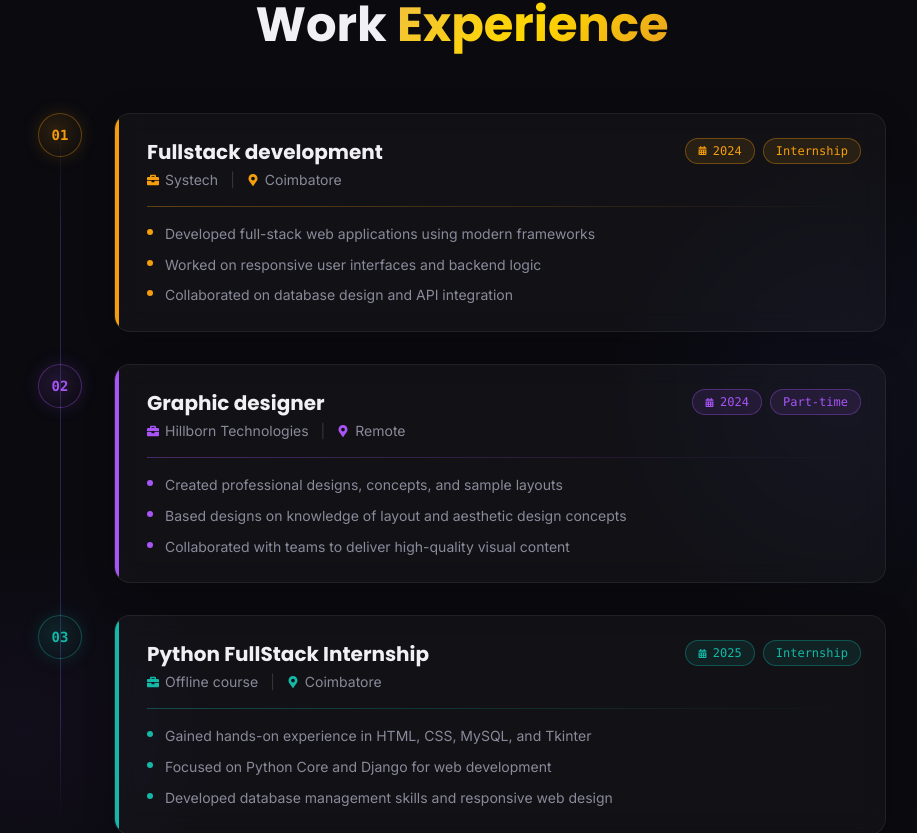
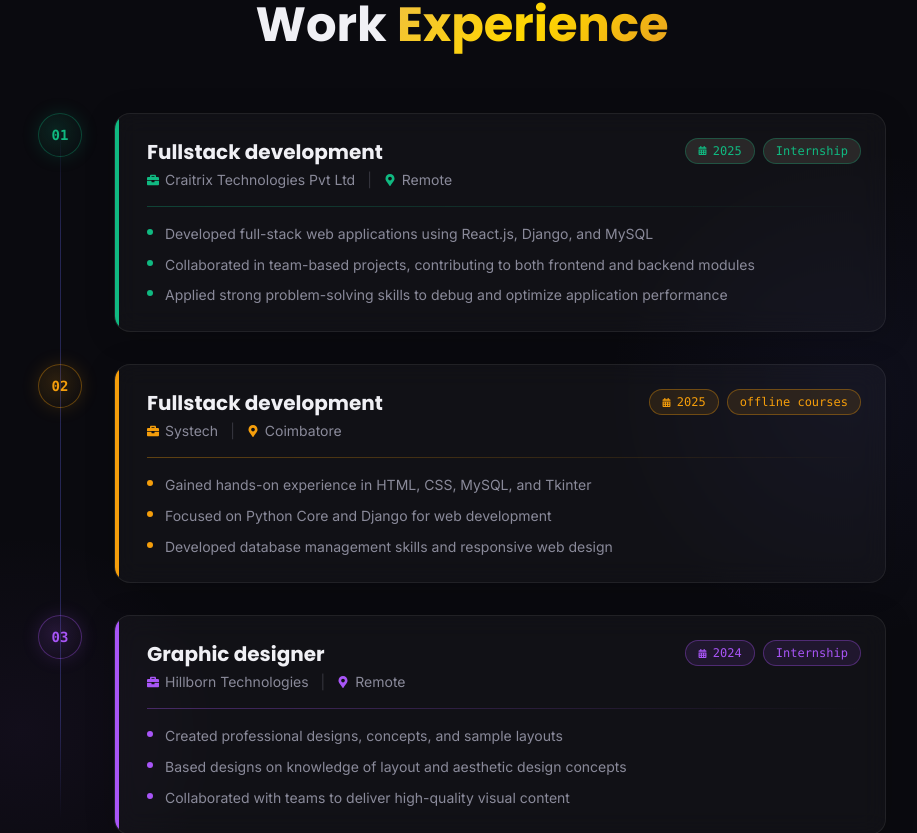
Before and after one commit to Dk821/portfolio-dev, a React (Vite) app: page / in a window 1280 px wide. Shown: the part 1665-2498 px from the top of the page, without its empty margins (178-1095 px from the left). Built offline with nearby package versions, Linux system fonts and the light colour scheme.

Commit message:
resume update

```diff
--- a/src/sections/Experience.jsx
+++ b/src/sections/Experience.jsx
@@ -3,30 +3,50 @@ import { FaBriefcase, FaCalendarAlt, FaMapMarkerAlt, FaCheck } from "react-icons
 import { HiSparkles } from "react-icons/hi2";
 
 const experiences = [
+     {
+        id: "01",
+        role: "Fullstack development",
+        company: "Craitrix Technologies Pvt Ltd",
+        location: "Remote",
+        type: "Internship",
+        duration: "2025",
+         accentColor: "#10b981",
+        glowColor: "rgba(16,185,129,0.15)",
+        borderColor: "rgba(16,185,129,0.3)",
+        tagBg: "rgba(255, 233, 194, 0.1)",
+        tagText: "#10b981",
+        desc: [
+            "Developed full-stack web applications using React.js, Django, and MySQL",
+            "Collaborated in team-based projects, contributing to both frontend and backend modules",
+            "Applied strong problem-solving skills to debug and optimize application performance",
+        ],
+    },
+
+
     {
-        id: "01",
+        id: "02",
         role: "Fullstack development",
         company: "Systech",
         location: "Coimbatore",
-        type: "Internship",
-        duration: "2024",
+        type: "offline courses",
+        duration: "2025",
         accentColor: "#f59e0b",
         glowColor: "rgba(245,158,11,0.15)",
         borderColor: "rgba(245,158,11,0.35)",
         tagBg: "rgba(245,158,11,0.1)",
         tagText: "#f59e0b",
         desc: [
-            "Developed full-stack web applications using modern frameworks",
-            "Worked on responsive user interfaces and backend logic",
-            "Collaborated on database design and API integration",
+           "Gained hands-on experience in HTML, CSS, MySQL, and Tkinter",
+            "Focused on Python Core and Django for web development",
+            "Developed database management skills and responsive web design",
         ],
     },
     {
-        id: "02",
+        id: "03",
         role: "Graphic designer",
         company: "Hillborn Technologies",
         location: "Remote",
-        type: "Part-time",
+        type: "Internship",
         duration: "2024",
         accentColor: "#a855f7",
         glowColor: "rgba(168,85,247,0.15)",
@@ -39,24 +59,7 @@ const experiences = [
             "Collaborated with teams to deliver high-quality visual content",
         ],
     },
-    {
-        id: "03",
-        role: "Python FullStack Internship",
-        company: "Offline course",
-        location: "Coimbatore",
-        type: "Internship",
-        duration: "2025",
-        accentColor: "#14b8a6",
-        glowColor: "rgba(20,184,166,0.15)",
-        borderColor: "rgba(20,184,166,0.35)",
-        tagBg: "rgba(20,184,166,0.1)",
-        tagText: "#14b8a6",
-        desc: [
-            "Gained hands-on experience in HTML, CSS, MySQL, and Tkinter",
-            "Focused on Python Core and Django for web development",
-            "Developed database management skills and responsive web design",
-        ],
-    },
+
 ];
 
 const cardVariants = {
```
Also changed, not shown: 1 other file (tests, documents, lock files or other folders).
